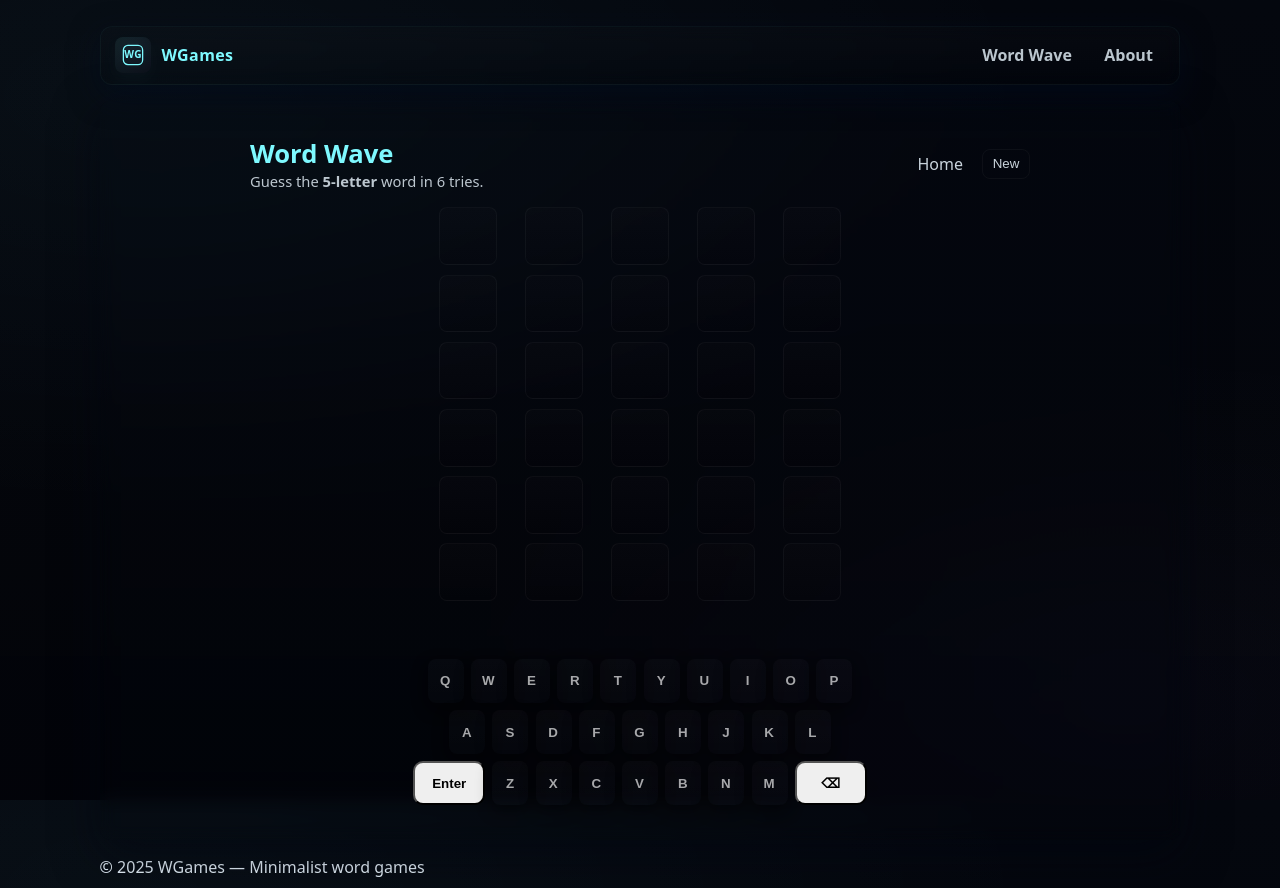
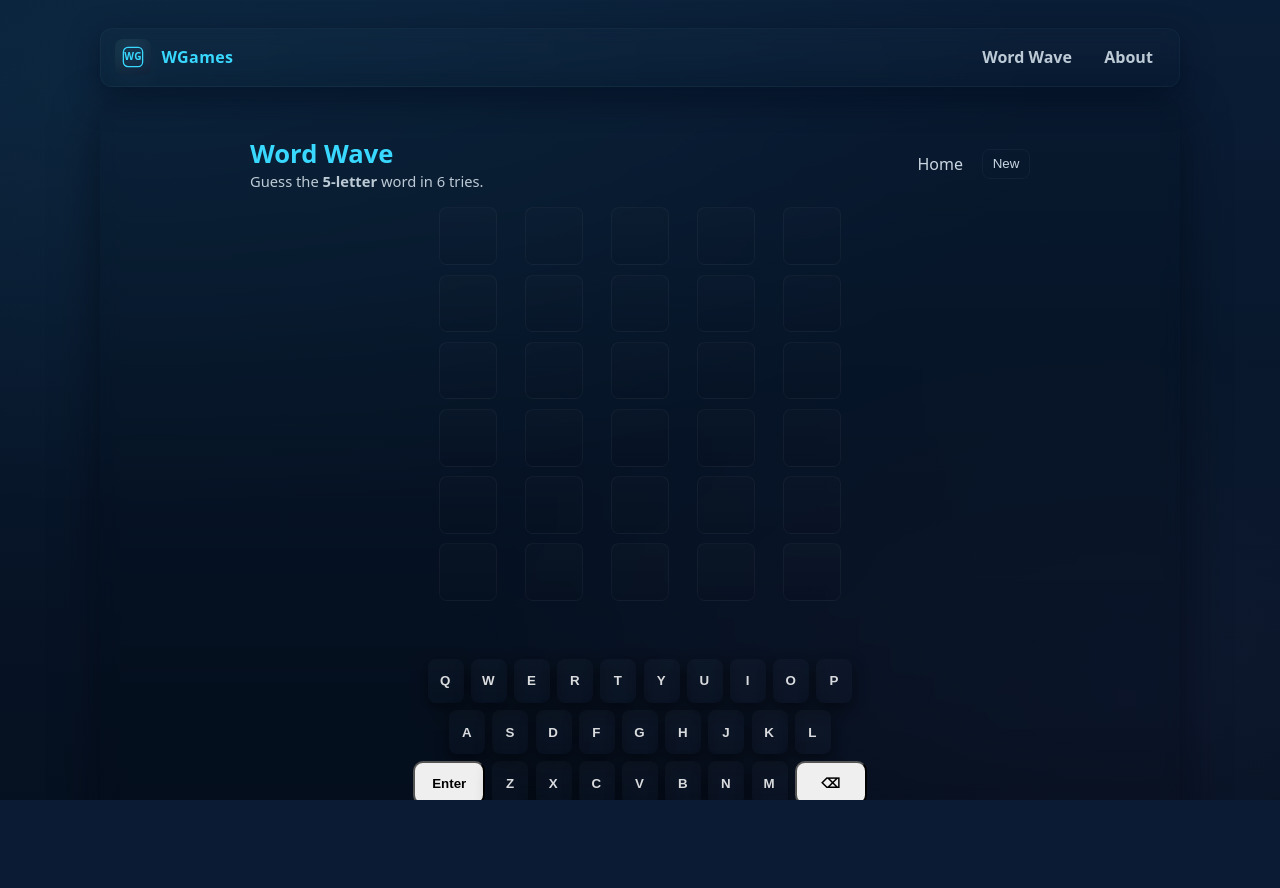
Before and after one commit to DrimoZ/WGames, a React (Vite) app: page /games/wordwave in a window 1280 px wide. After the commit the page ends 800 px from the top, so only its background shows below. Built offline with nearby package versions, Linux system fonts and the light colour scheme.

Commit message:
fix: overflow error

```diff
--- a/src/styles/app.module.scss
+++ b/src/styles/app.module.scss
@@ -8,26 +8,25 @@
     gap: 1rem;
     width: 100%;
     min-height: 100vh;
-    background: linear-gradient(180deg, rgba(2,10,22,0.15), rgba(0,3,10,0.2));
+    background: linear-gradient(180deg, rgba(10,30,55,0.15), rgba(5,15,30,0.25));
     border-radius: var(--radius);
     padding: 0.6rem;
-    box-shadow: 0 18px 40px rgba(1,6,20,0.6);
+    box-shadow: 0 18px 40px rgba(1,6,20,0.5);
 }
 
-/* central content container */
 .container {
     width: 100%;
     max-width: 1024px;
     margin: 0 auto;
     padding: 1rem;
     border-radius: calc(var(--radius) - 2px);
-    background: linear-gradient(180deg, rgba(255,255,255,0.012), rgba(0,0,0,0.02));
+    background: linear-gradient(180deg, rgba(255,255,255,0.03), rgba(0,0,0,0.05));
     backdrop-filter: blur(var(--glass-blur));
 }
 
-/* small footer */
+/* Footer */
 .footer {
-    color: rgba(234,246,255,0.6);
+    color: rgba(234,246,255,0.75);
     text-align:center;
     font-size: 0.85rem;
     padding: 0.6rem 0;
--- a/src/styles/main.scss
+++ b/src/styles/main.scss
@@ -4,24 +4,53 @@
 
 /* Global / Main styles */
 :root {
-    --bg: #07132a; /* lighter than before */
-    --surface: rgba(255,255,255,0.02);
-    --accent: #7ef9ff;
+    --bg: #0b1b33; /* brighter than before */
+    --surface: rgba(255,255,255,0.04);
+    --accent: #39d8ff;
     --accent-2: #9b8cff;
-    --muted: rgba(255,255,255,0.72);
+    --muted: rgba(255,255,255,0.85);
     --glass-blur: 8px;
     --radius: 12px;
 }
 
+html, body {
+    margin: 0;
+    padding: 0;
+    height: 100%;
+    overflow-x: hidden; // no horizontal scroll ever
+    overflow-y: auto;   // only scroll if real overflow
+}
+
+body {
+    /* Prevent 100vh + padding overflow */
+    min-height: 100vh;
+    display: flex;
+    flex-direction: column;
+}
+
+#root {
+    flex: 1 0 auto;
+}
+
+.app-root {
+    flex: 1 0 auto;
+}
+
+/* Optional hard kill if a rogue shadow or margin is the cause */
+html {
+        overflow-y: hidden; /* removes scrollbar entirely if not needed */
+}
+
 * { box-sizing: border-box; }
 html, body, #root { height: 100%; }
+
 body {
     margin: 0;
-    font-family: system-ui, -apple-system, "Segoe UI", Roboto, "Helvetica Neue", Arial;
+    font-family: var(--font-sans);
     background:
-        radial-gradient(900px 420px at 12% 12%, rgba(126,249,255,0.035), transparent),
-        radial-gradient(700px 360px at 88% 88%, rgba(155,140,255,0.03), transparent),
-        linear-gradient(180deg, rgba(2,8,18,0.5), rgba(0,2,8,0.6)),
+        radial-gradient(900px 420px at 12% 12%, rgba(57,216,255,0.06), transparent),
+        radial-gradient(700px 360px at 88% 88%, rgba(155,140,255,0.05), transparent),
+        linear-gradient(180deg, rgba(10,30,55,0.8), rgba(5,15,30,0.9)),
         var(--bg);
     color: #eaf6ff;
     -webkit-font-smoothing: antialiased;
@@ -30,7 +59,6 @@ body {
     padding: 1rem;
 }
 
-/* App root container */
 .app-root {
     width: 100%;
     max-width: 1100px;
@@ -42,6 +70,20 @@ body {
     padding: 0.6rem;
 }
 
-/* Focus & helpers */
-:focus { outline: 2px solid rgba(126,249,255,0.12); outline-offset: 3px; border-radius: 6px; }
-.sr-only { position:absolute !important; width:1px; height:1px; padding:0; margin:-1px; overflow:hidden; clip:rect(0,0,0,0); white-space:nowrap; border:0; }
+:focus {
+    outline: 2px solid rgba(57,216,255,0.35);
+    outline-offset: 3px;
+    border-radius: 6px;
+}
+
+.sr-only {
+    position:absolute !important;
+    width:1px;
+    height:1px;
+    padding:0;
+    margin:-1px;
+    overflow:hidden;
+    clip:rect(0,0,0,0);
+    white-space:nowrap;
+    border:0;
+}
--- a/src/styles/variables.scss
+++ b/src/styles/variables.scss
@@ -2,16 +2,25 @@
 
 /* Design tokens / CSS variables for the app */
 :root {
-  /* Palette */
-    --bg: #06060a;
-    --panel: rgba(255,255,255,0.03);
-    --glass: rgba(255,255,255,0.04);
-    --accent: #7ef9ff; /* cyan */
+    /* Palette — brighter but still futuristic */
+    --bg: #0b1b33; /* lighter blue-black */
+    --panel: rgba(255,255,255,0.05);
+    --glass: rgba(255,255,255,0.08);
+    --accent: #39d8ff; /* brighter cyan */
     --accent-2: #9b8cff; /* violet */
-    --muted: rgba(255,255,255,0.65);
-    --muted-2: rgba(255,255,255,0.45);
+    --muted: rgba(255,255,255,0.85);
+    --muted-2: rgba(255,255,255,0.65);
 
-  /* Sizes */
+    /* Tile colors */
+    --tile-bg: #17335c;
+    --tile-border: #2b4d80;
+
+    /* Key colors */
+    --key-bg: #234567;
+    --key-bg-hover: #39d8ff;
+    --key-text: #eaf6ff;
+
+    /* Sizes */
     --max-width: 1100px;
     --content-padding: 1rem;
     --tile-size-mobile: 3.6rem;
@@ -19,12 +28,12 @@
     --tile-size-lg: 4.8rem;
     --board-gap: 0.6rem;
 
-  /* Shadows / blur */
+    /* Shadows / blur */
     --glass-blur: 8px;
-    --shadow-1: 0 6px 20px rgba(0,0,0,0.45);
-    --shadow-2: 0 12px 36px rgba(0,0,0,0.55);
+    --shadow-1: 0 6px 20px rgba(0,0,0,0.35);
+    --shadow-2: 0 12px 36px rgba(0,0,0,0.45);
 
-  /* Typography */
+    /* Typography */
     --font-sans: ui-sans-serif, system-ui, -apple-system, "Segoe UI", Roboto, "Helvetica Neue", Arial;
     --radius-md: 12px;
 }
```
